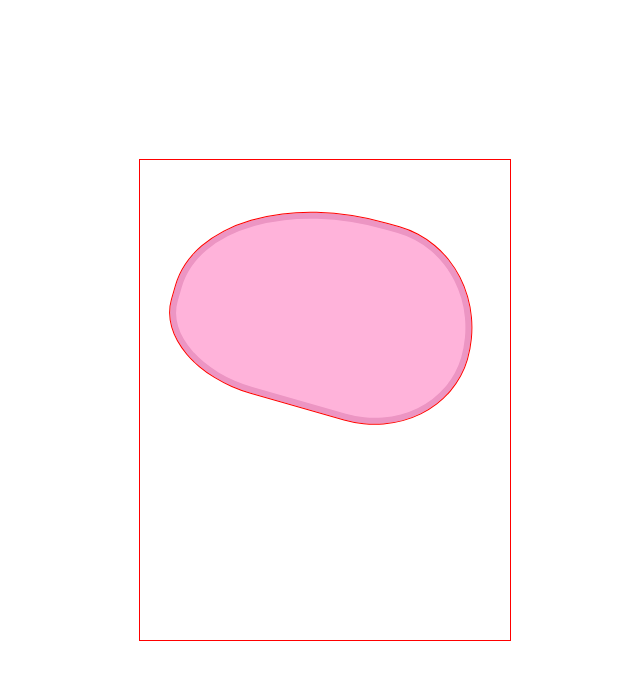
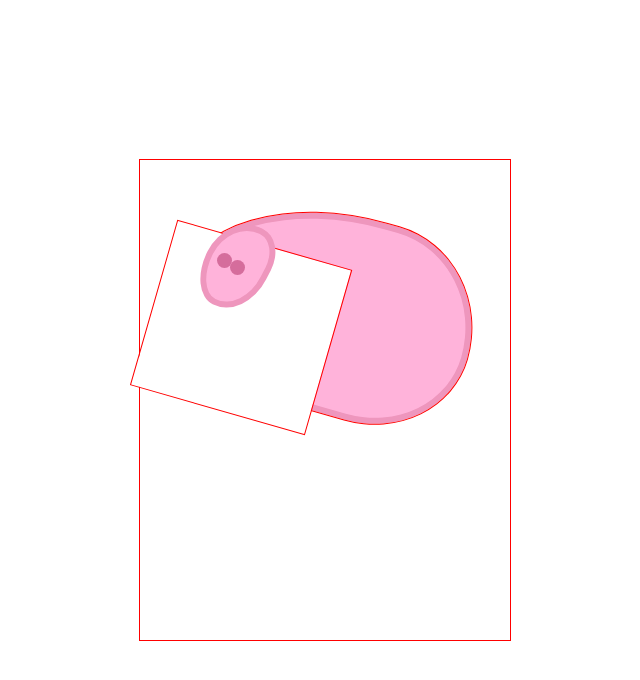
Before and after one commit to ycngu/PeppaPig, a plain HTML site: page index.html in a window 1280 px wide. Shown: the whole page, without its empty margins (315-955 px from the left). Drawn offline with Linux system fonts and the light colour scheme.

Commit message:
添加猪鼻孔

```diff
--- a/index.html
+++ b/index.html
@@ -14,6 +14,9 @@
         <div class="peppaPig">
             <div class="pig_head"></div>
             <div class="pig_nose"></div>
+            <div class="nostril left"></div>
+            <div class="nostril right"></div>
+            <div class="xxx"></div>
         </div>
     </div>
 </body>
--- a/style.css
+++ b/style.css
@@ -11,7 +11,7 @@
     justify-content: center;
 }
 
-.peppaPig{
+.peppaPig {
     position: relative;
     height: 480px;
     width: 370px;
@@ -20,18 +20,57 @@
 
 .pig_head {
     position: absolute;
-    border:6px solid #EC95C3;
+    border: 6px solid #EE96BD;
     outline: 1px solid red;
     background-color: #ffb3da;
     border-radius: 92% 50% 50% 50%/ 87% 80% 68% 50%;
     width: 300px;
     height: 200px;
     transform: rotate(16deg);
-    left:35px;
-    top:50px;
+    left: 35px;
+    top: 50px;
 }
 
 .pig_nose {
-    height: 10px;
-    width: 20px;
+    z-index: 1;
+    position: absolute;
+    height: 90px;
+    width: 65px;
+    background-color: #ffb3da;
+    border: 6px solid #EE96BD;
+    border-radius: 80% 53% 76% 60%/ 68% 50% 70% 68%;
+    transform: rotate(27deg);
+    left: 64px;
+    top: 61px;
 }
+
+.xxx {
+    position: absolute;
+    outline: 1px solid red;
+    height: 170px;
+    width: 180px;
+    background-color: white;
+    top: 61px;
+    left: 38px;
+    transform-origin: left top;
+    transform: rotate(16deg);
+}
+
+.nostril {
+    z-index: 2;
+    position: absolute;
+    background-color: #D56D9C;
+    height: 15px;
+    width: 15px;
+    border-radius: 50%;
+}
+
+.nostril.left {
+    top: 93px;
+    left: 77px;
+}
+
+.nostril.right {
+    top: 100px;
+    left: 90px;
+}
```
